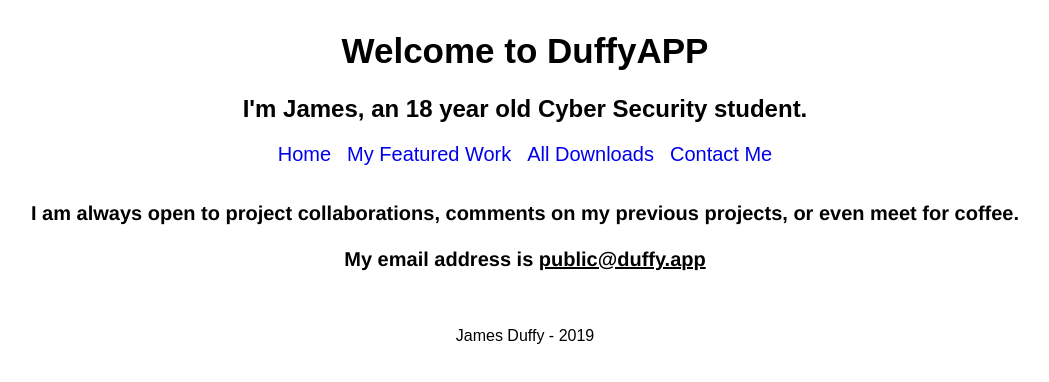
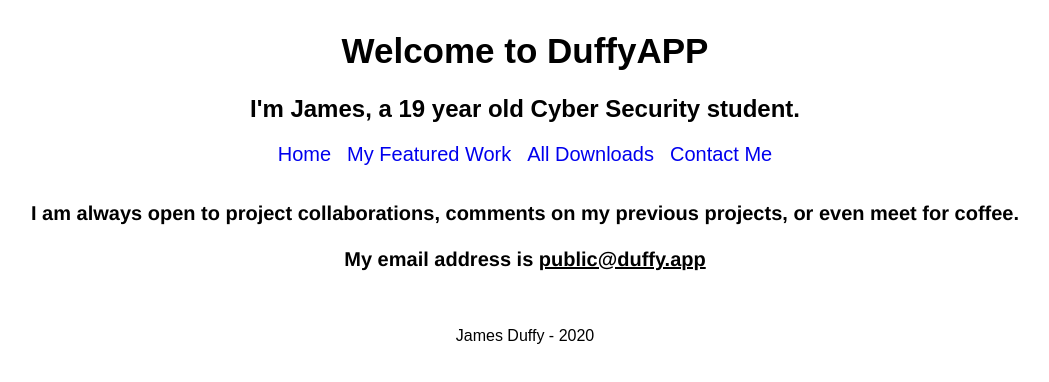
Before and after one commit to DuffyAPP-IT/DuffyAPP-IT.github.io, a plain HTML site: page contact.html in a window 1280 px wide. Shown: the whole page, without its empty margins (115-1164 px from the left). Drawn offline with Linux system fonts and the light colour scheme.

Commit message:
changed-details

```diff
--- a/contact.html
+++ b/contact.html
@@ -14,7 +14,7 @@
 <!-- 		Title & Subtitle Here -->
 		<header>
 		<h1>Welcome to DuffyAPP</h1>
-		<h2>I'm James, an 18 year old Cyber Security student.</h2>
+		<h2>I'm James, a 19 year old Cyber Security student.</h2>
 		</header>
 
 <!-- 		Navigation Function Here -->
@@ -35,7 +35,7 @@
 		My email address is <a href="mailto:public@duffy.app" style="color: black;">public@duffy.app</a></h3>
 		</div>
 	<footer>
-		<p>James Duffy - 2019</p>
+		<p>James Duffy - 2020</p>
 	</footer>
 
 	</div>
```
Also changed, not shown: downloads.html (+2 -2 lines), featured-work.html (+2 -2 lines), index.html (+1 -1 lines).
